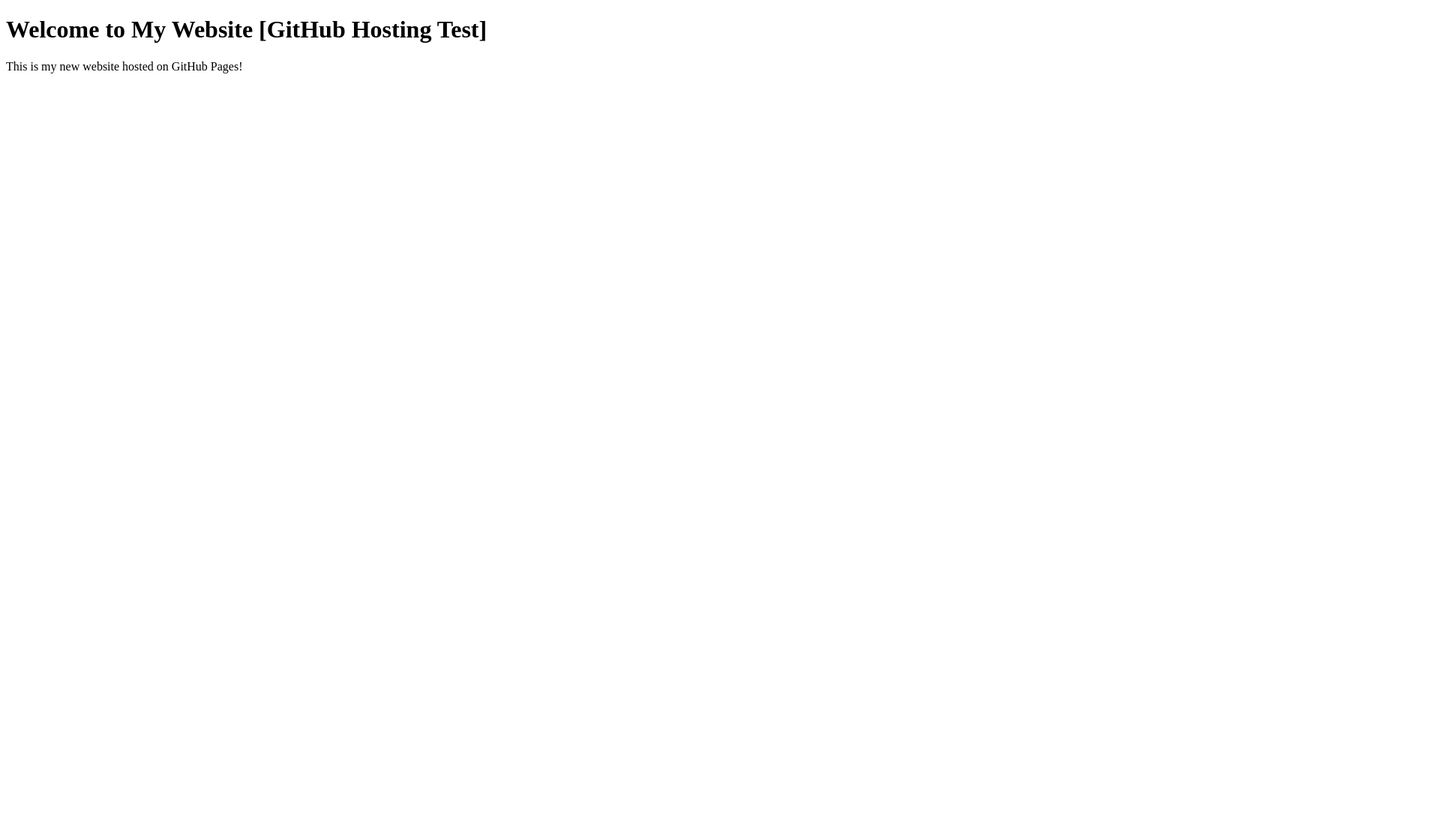
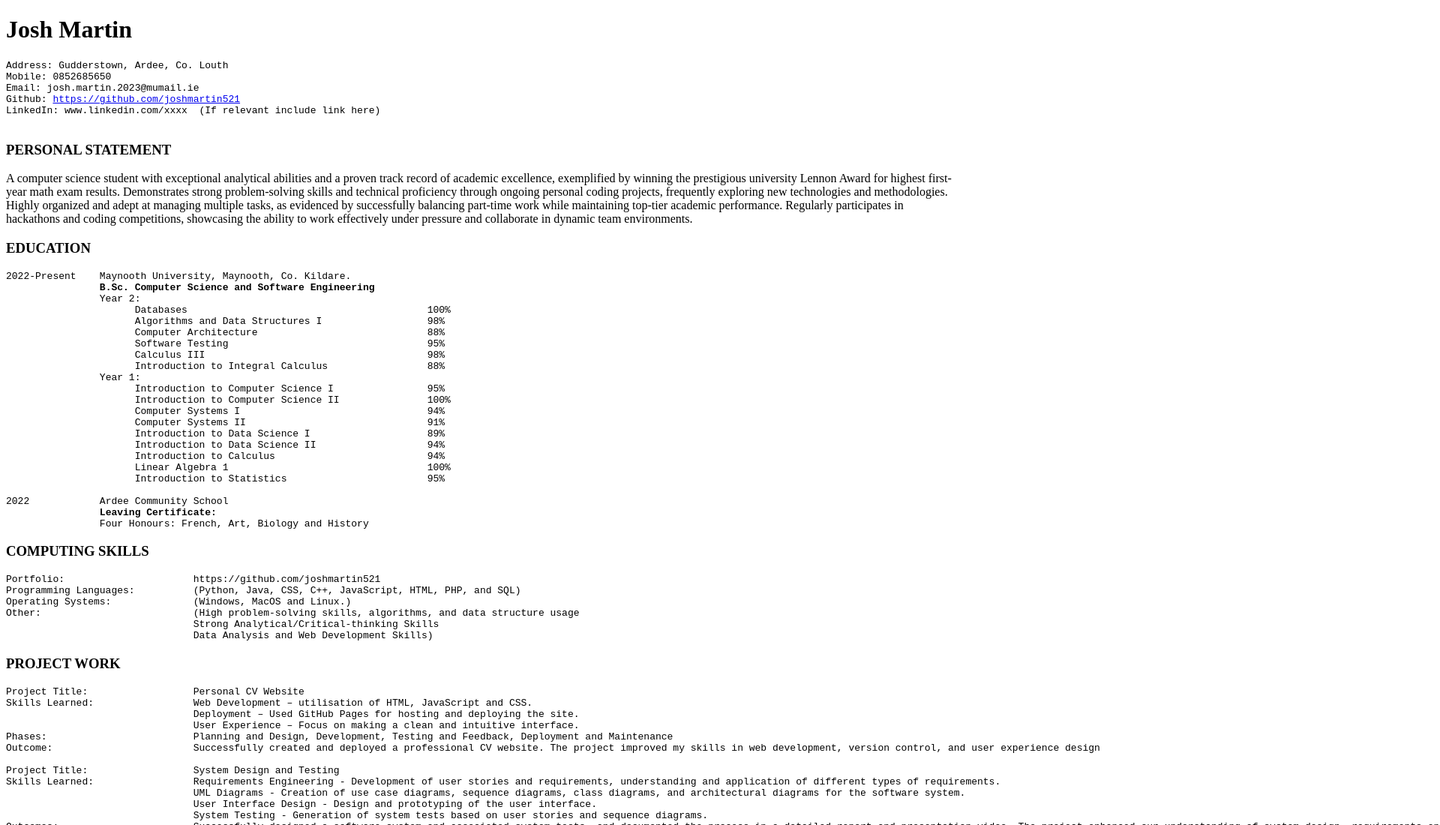
Before and after one commit to joshmartin521/joshmartin521.github.io, a plain HTML site: page index.html in a window 1280 px wide. Shown: the top 1100 px of the page at 75% size, 1920 px wide, since content can reach past the window. Before the commit the page ends 800 px from the top, so only its background shows below. Drawn offline with Linux system fonts and the light colour scheme.

Commit message:
Update index.html

```diff
--- a/index.html
+++ b/index.html
@@ -1,29 +1,117 @@
-<!DOCTYPE HTML>
+<!DOCTYPE html>
+<html lang="en">
 
-<html lang=”en”>
+<head>
+  <meta charset="UTF-8" />
+  <meta name="viewport" content="width=device-width, initial-scale=1.0" />
+  <link rel="stylesheet" href="style.css" />
+  <title>CV</title>
+</head>
 
-  <head>
+<body>
+  <h1>
+    Josh Martin
+  </h1>
+  <pre>Address: Gudderstown, Ardee, Co. Louth
+Mobile: 0852685650
+Email: josh.martin.2023@mumail.ie
+Github: <a href="url">https://github.com/joshmartin521</a>
+LinkedIn: www.linkedin.com/xxxx  (If relevant include link here)
+ </pre>
 
-    <meta charset=”UTF-8″>
+  <h3>PERSONAL STATEMENT</h3>
+  <p>A computer science student with exceptional analytical abilities and a proven track record of academic excellence, exemplified by winning the prestigious university Lennon Award for highest first-year math exam results. Demonstrates strong problem-solving skills and technical proficiency through ongoing personal coding projects, frequently exploring new technologies and methodologies. Highly organized and adept at managing multiple tasks, as evidenced by successfully balancing part-time work while maintaining top-tier academic performance. Regularly participates in hackathons and coding competitions, showcasing the ability to work effectively under pressure and collaborate in dynamic team environments.</p>
 
-    <meta name=”viewport” content=”width=device-width, initial-scale=1.0″>
+  <h3>EDUCATION</h3>
+  <pre>2022-Present	Maynooth University, Maynooth, Co. Kildare.
+		<b>B.Sc. Computer Science and Software Engineering</b>
+                Year 2:
+    		      Databases						100%
+                      Algorithms and Data Structures I			98%
+                      Computer Architecture				88%
+                      Software Testing 					95%
+                      Calculus III					98%
+                      Introduction to Integral Calculus	 		88%
+              	Year 1:
+    		      Introduction to Computer Science I		95%
+                      Introduction to Computer Science II		100%
+                      Computer Systems I 				94%
+                      Computer Systems II				91%
+                      Introduction to Data Science I 			89%
+                      Introduction to Data Science II			94%
+                      Introduction to Calculus 				94%
+                      Linear Algebra 1					100%
+                      Introduction to Statistics 			95%
 
-    <meta http-equiv=”X-UA-Compatible” content=”ie=edge”>
+2022		Ardee Community School
+    		<b>Leaving Certificate:</b>
+		Four Honours: French, Art, Biology and History
+</pre>
 
-    <title>My Website [Name of the website]</title>
+  <h3>COMPUTING SKILLS</h3>
+  <pre>Portfolio: 			https://github.com/joshmartin521
+Programming Languages:		(Python, Java, CSS, C++, JavaScript, HTML, PHP, and SQL)
+Operating Systems:		(Windows, MacOS and Linux.)
+Other:				(High problem-solving skills, algorithms, and data structure usage
+				Strong Analytical/Critical-thinking Skills
+				Data Analysis and Web Development Skills)
+</pre>
 
-  </head>
+  <h3>PROJECT WORK</h3>
+  <pre>Project Title: 			Personal CV Website
+Skills Learned: 		Web Development – utilisation of HTML, JavaScript and CSS.
+				Deployment – Used GitHub Pages for hosting and deploying the site.
+				User Experience – Focus on making a clean and intuitive interface.
+Phases: 			Planning and Design, Development, Testing and Feedback, Deployment and Maintenance
+Outcome:			Successfully created and deployed a professional CV website. The project improved my skills in web development, version control, and user experience design
 
-  <body>
+Project Title: 			System Design and Testing
+Skills Learned: 		Requirements Engineering - Development of user stories and requirements, understanding and application of different types of requirements.
+				UML Diagrams - Creation of use case diagrams, sequence diagrams, class diagrams, and architectural diagrams for the software system.
+				User Interface Design - Design and prototyping of the user interface.
+				System Testing - Generation of system tests based on user stories and sequence diagrams.
+Outcomes: 			Successfully designed a software system and associated system tests, and documented the process in a detailed report and presentation video. The project enhanced our understanding of system design, requirements engineering, user interface design, and testing methodologies.
 
-    <main>
+</pre>
 
-        <h1>Welcome to My Website [GitHub Hosting Test]</h1>
+  <h3>EMPLOYMENT</h3>
+  <pre>Summer 2022 -
+Current				HSE Louth Meath Mental Health Services - Ardee, County Louth
+				Clerical Officer Grade III
+    			<ul id="responsibilities"><li>Provide office support, answer queries and provide a reception/telephone service</li>
+                  <li>Keep myself appraised of the relevant documentation/procedures as relevant</li>
+                  <li>Manage data - including maintaining, correcting, collating, interrogating, validating, and processing data</li>
+                  <li>Maintain accurate up to date records filing systems and records (computerized / paper copy)</li>
+                  <li>Assist in and/or prepare reports as necessary</li>
+                  <li>Provide required information and support to Service Managers and teams, team members, clients, patients, members of the public, etc.</li>
+                  <li>Action all communications in a timely manner</li>
+                  <li>Undertake any other administrative support and assignments as directed</li>
+                  <li>Represent the Service in a positive manner</li></ul>
 
-        <p>This is my new website hosted on GitHub Pages!</p>
+Summer 2021			Ardee Pet Supplies – Ardee, County Louth
+				Sales Assistant
+    <ul id="responsibilities"><li>Responsible for meeting and greeting customers and assisting with queries.</li>
+      <li>Stocking and re-ordering as required.</li>
+    <li>Liaising with suppliers and discussing costs.</li>
+    <li>Keep clean and safe working environment.</li>
+    <li>Assist in visual merchandising of pet food displays.</li>
+    <li>Keep accurate accounts.</li>
+    <li>Handling cash/card intake and reconciling takings at close of business.</li></ul>
 
-    </main>
+</pre>
 
-  </body>
+  <h3>OTHER QUALIFICATIONS and SKILLS</h3>
+  <pre>
+  <ul><li>Learner’s permit</li>
+    <li>Manual Handling Training </li></ul>
+  </pre>
+
+  <h3>OTHER QUALIFICATIONS and SKILLS</h3>
+  <pre>Maynooth University Lennon Award 2023
+
+				This prize is awarded to the student obtaining the best result in Mathematical Studies in the                    First Year Examinations.
+</pre>
+  <script src="script.js"></script>
+</body>
 
 </html>
```
